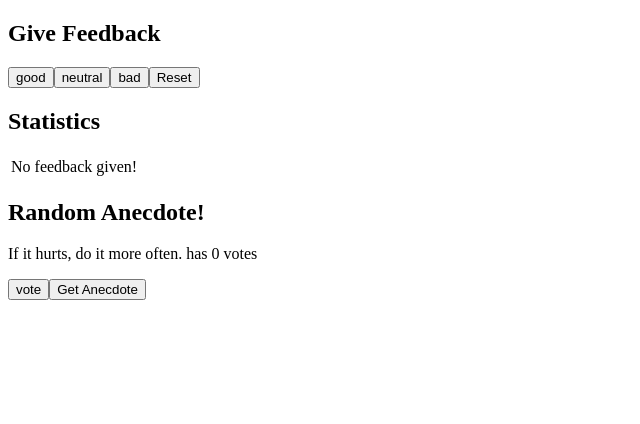
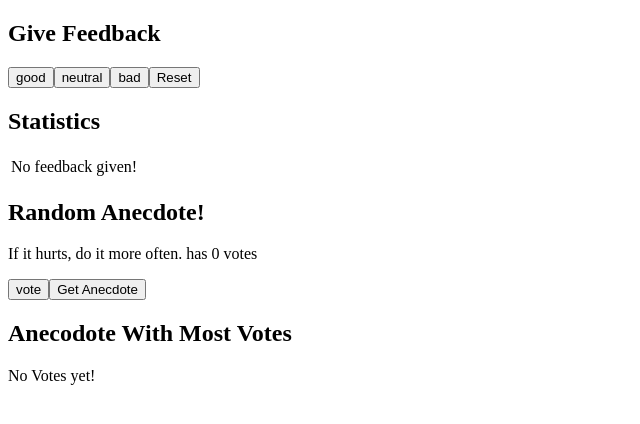
Before and after one commit to EmmanouilRichman/react-excercises-manny, a React (Vite) app in the folder lesson1/: page / in a window 1280 px wide. Shown: the top 424 px of the page, without its empty margins (0-640 px from the left). Built offline with nearby package versions, Linux system fonts and the light colour scheme.

Commit message:
1 14 answer

```diff
--- a/lesson1/src/App.jsx
+++ b/lesson1/src/App.jsx
@@ -80,6 +80,22 @@ const App = () => {
     setSelected(position)
   }
 
+  const findMostVotes = () => {
+    /* find anecdote with most votes */
+    let maxNumber = 0
+    let maxIndex = 0
+
+    for(let i = 0; i < anecdotes.length;i++){
+      if (votes[i] > maxNumber){
+        maxNumber = votes[i]
+        maxIndex = i
+      }
+    }
+    if (maxNumber == 0){
+      return 'No Votes yet!'
+    }
+    return anecdotes[maxIndex] + ' has ' + votes[maxIndex] + ' votes'
+  }
   return (
     <div>
       <h2>Give Feedback</h2>
@@ -97,6 +113,9 @@ const App = () => {
       <p>{anecdotes[selected]} has {votes[selected]} votes</p>
       <button onClick={handleVotesClick}>vote</button>
       <button onClick={getAnecdote}>Get Anecdote</button>
+
+      <h2>Anecodote With Most Votes</h2>
+      <p>{findMostVotes()}</p>
     </div>
   )
 }
```
